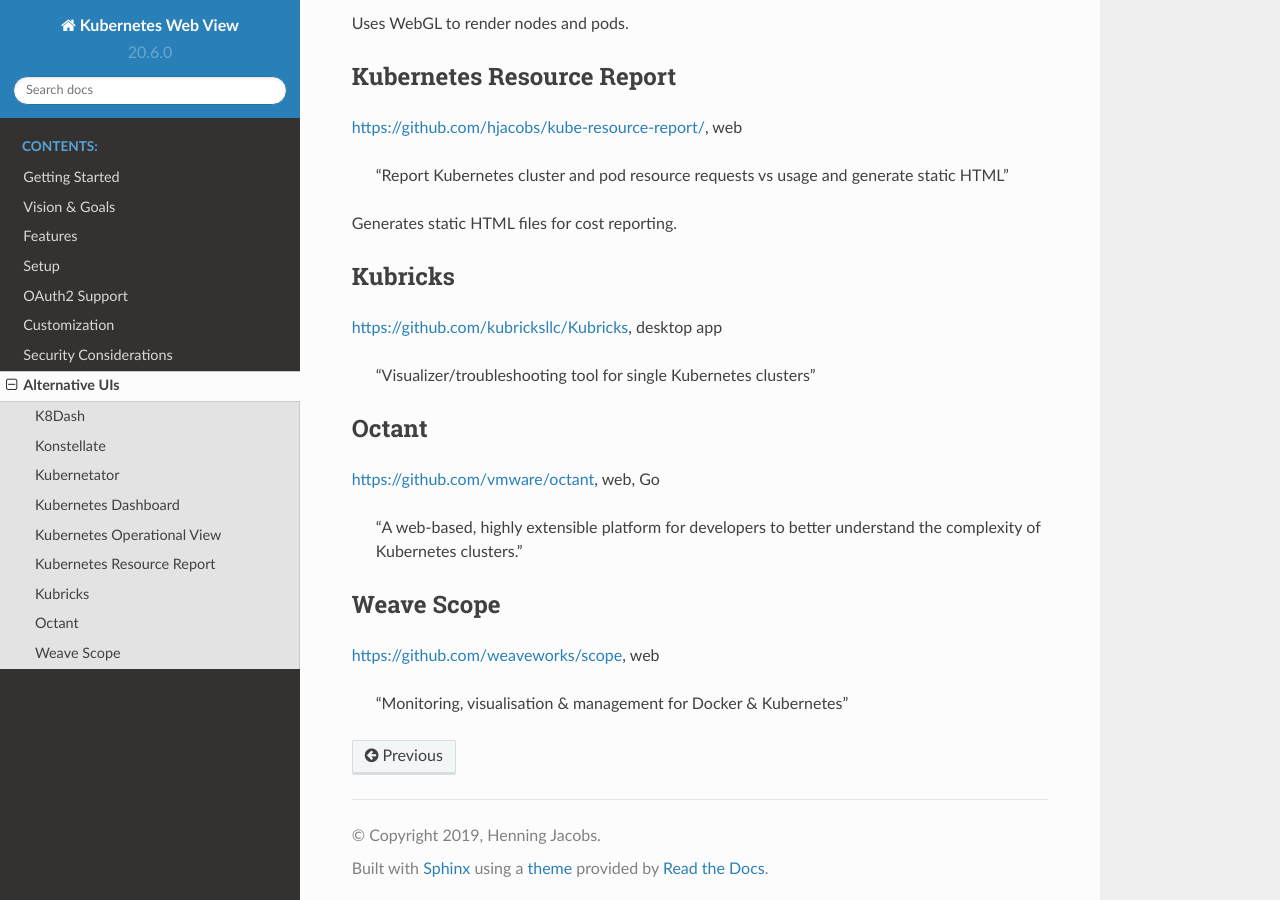
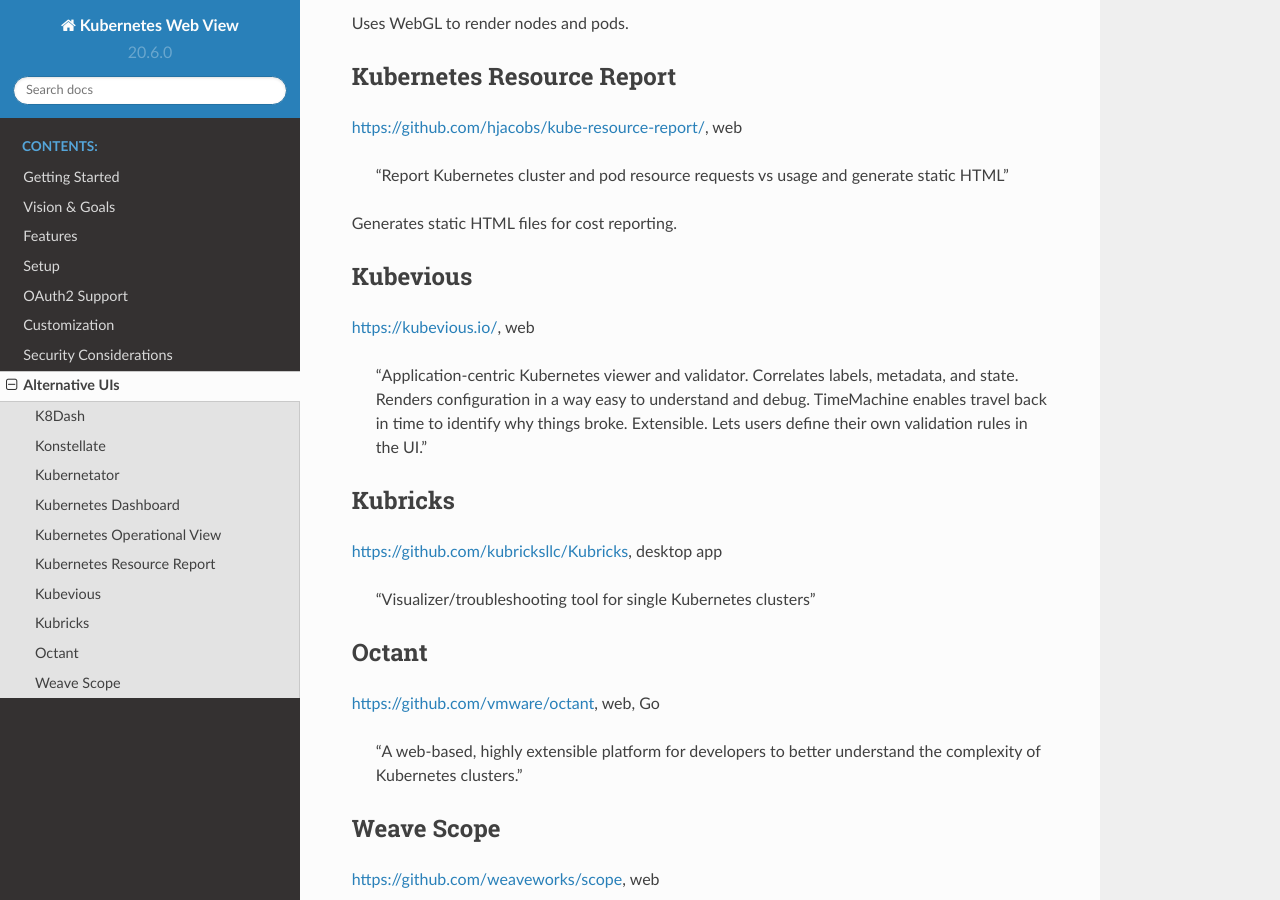
Before and after one commit to hjacobs/kube-web-view, a Sphinx documentation site: the page built from docs/alternatives.rst, in a window 1280 px wide and 900 px high, scrolled down 1225 px. Built offline with Sphinx 7.4.7 and the Read the Docs theme 2.0.0, drawn with Linux system fonts in a browser that asks for light colours.

Commit message:
Added Kubevious to list of alternative UIs.

```diff
--- a/docs/alternatives.rst
+++ b/docs/alternatives.rst
@@ -54,6 +54,13 @@
 
 Generates static HTML files for cost reporting.
 
+Kubevious
+=========
+
+https://kubevious.io/, web
+
+    "Application-centric Kubernetes viewer and validator. Correlates labels, metadata, and state. Renders configuration in a way easy to understand and debug. TimeMachine enables travel back in time to identify why things broke. Extensible. Lets users define their own validation rules in the UI."
+
 Kubricks
 ========
 
```
